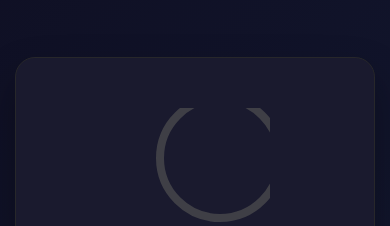
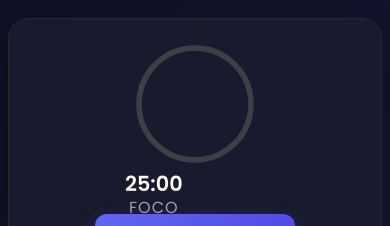
Before and after one commit to Abreu-Renan/site-foco, a plain HTML site: page index.html in a window 390 px wide. Shown: the part 161-387 px from the top of the page. Drawn offline with Linux system fonts and the light colour scheme.

Commit message:
Melhore a capacidade de resposta da exibição do temporizador e o dimensionamento do SVG
CSS atualizado para .timer-display, .time-circle e .progress-ring-svg para aprimorar o layout e a responsividade em pontos de interrupção. Ajustes no preenchimento, tamanhos de fonte e larguras máximas para melhor suporte a dispositivos móveis. Modificação do SVG em index.html para usar viewBox e preserveAspectRatio para dimensionamento adequado.

```diff
--- a/css/style.css
+++ b/css/style.css
@@ -94,7 +94,9 @@ body {
 .timer-display {
   display: flex;
   justify-content: center;
-  margin-bottom: 80px;
+  align-items: center;
+  margin-bottom: 60px;
+  width: 100%;
 }
 
 .time-circle {
@@ -102,9 +104,16 @@ body {
   display: flex;
   align-items: center;
   justify-content: center;
+  width: 100%;
+  max-width: 250px;
+  aspect-ratio: 1/1;
 }
 
 .progress-ring-svg {
+  width: 100%;
+  max-width: 250px;
+  height: auto;
+  display: block;
   transform: rotate(-90deg);
 }
 
@@ -547,11 +556,19 @@ body {
   }
 
   .timer-card {
-    padding: 50px 25px;
+    padding: 40px 10px;
+  }
+
+  .timer-display {
+    margin-bottom: 40px;
+  }
+
+  .time-circle {
+    max-width: 200px;
   }
 
   #timer-display {
-    font-size: 2.5rem;
+    font-size: 2.2rem;
   }
 
   .preset-buttons {
@@ -570,11 +587,11 @@ body {
   }
 
   .music-card {
-    padding: 25px;
+    padding: 20px;
   }
 
   .youtube-container iframe {
-    height: 200px;
+    height: 180px;
   }
 
   /* Footer responsivo */
@@ -602,29 +619,35 @@ body {
 
 @media (max-width: 480px) {
   .container {
-    padding: 15px;
+    padding: 8px;
   }
 
   .header {
-    padding: 20px 0;
+    padding: 12px 0;
   }
 
   .header h1 {
-    font-size: 2rem;
+    font-size: 1.4rem;
+  }
+
+  .timer-card {
+    padding: 15px 2px;
+  }
+
+  .timer-display {
+    margin-bottom: 20px;
+  }
+
+  .time-circle {
+    max-width: 140px;
   }
 
   .progress-ring-svg {
-    width: 150px;
-    height: 150px;
-  }
-
-  .progress-ring-background,
-  .progress-ring-circle {
-    r: 60;
+    max-width: 140px;
   }
 
   #timer-display {
-    font-size: 2rem;
+    font-size: 1.3rem;
   }
 }
 
--- a/index.html
+++ b/index.html
@@ -26,7 +26,7 @@
           <div class="timer-display">
             <div class="time-circle">
               <div class="progress-ring">
-                <svg class="progress-ring-svg" width="200" height="200">
+                <svg class="progress-ring-svg" viewBox="0 0 200 200" preserveAspectRatio="xMidYMid meet">
                   <circle
                     class="progress-ring-background"
                     cx="100"
```
